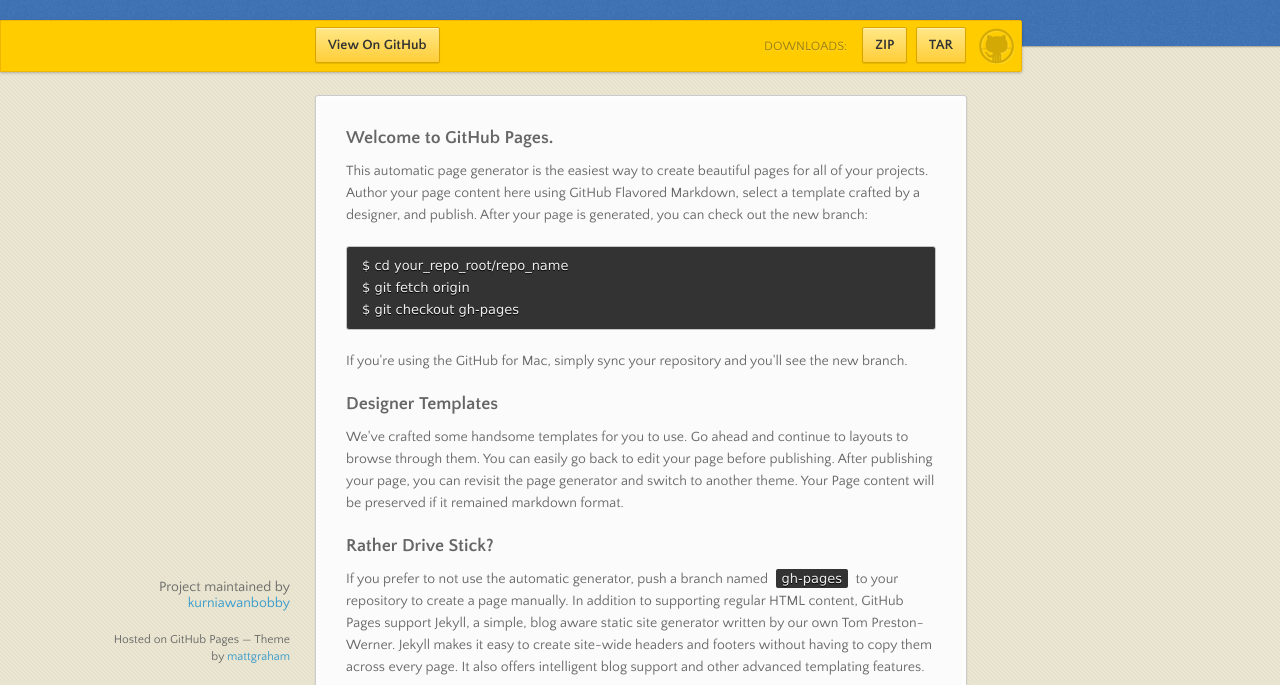
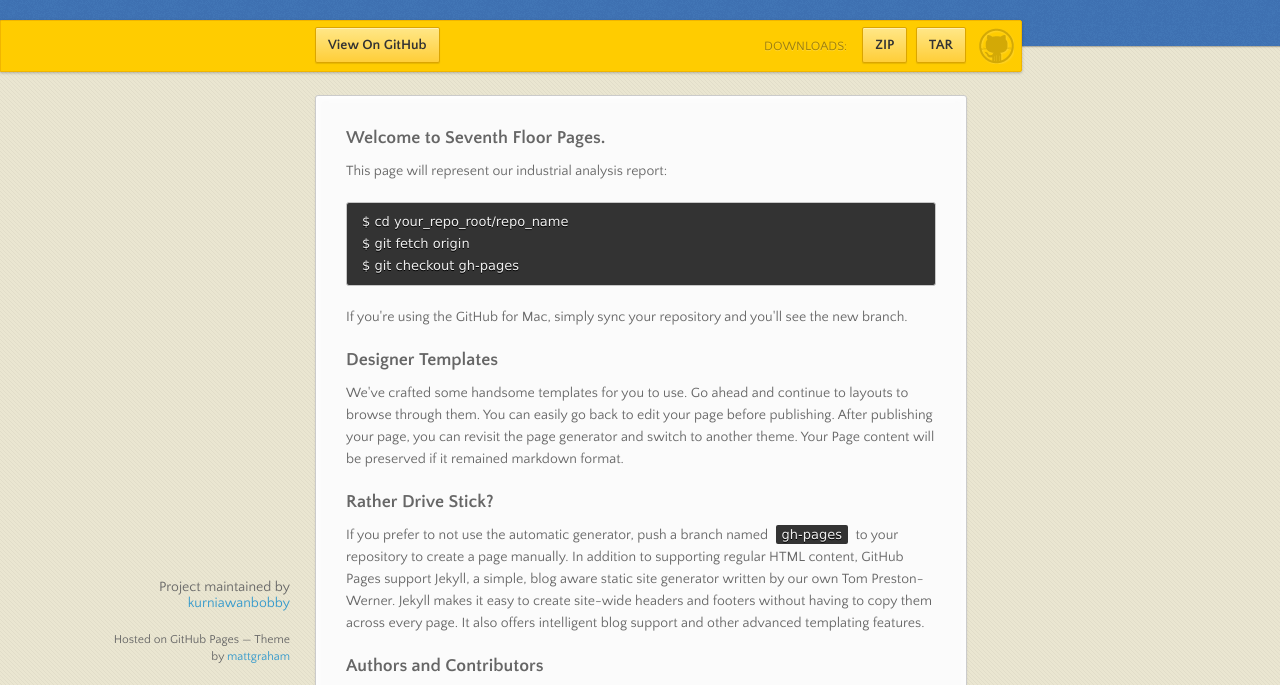
Before and after one commit to kurniawanbobby/seventh-floor, a plain HTML site: page index.html in a window 1280 px wide. Shown: the part 95-780 px from the top of the page. Drawn offline with nearby package versions, Linux system fonts and the light colour scheme.

```diff
--- a/index.html
+++ b/index.html
@@ -40,9 +40,9 @@
       </nav>
       <section>
         <h3>
-<a id="welcome-to-github-pages" class="anchor" href="#welcome-to-github-pages" aria-hidden="true"><span class="octicon octicon-link"></span></a>Welcome to GitHub Pages.</h3>
+<a id="welcome-to-seventh-floor-pages" class="anchor" href="#welcome-to-seventh-floor-pages" aria-hidden="true"><span class="octicon octicon-link"></span></a>Welcome to Seventh Floor Pages.</h3>
 
-<p>This automatic page generator is the easiest way to create beautiful pages for all of your projects. Author your page content here using GitHub Flavored Markdown, select a template crafted by a designer, and publish. After your page is generated, you can check out the new branch:</p>
+<p>This page will represent our industrial analysis report:</p>
 
 <pre><code>$ cd your_repo_root/repo_name
 $ git fetch origin
```
Also changed, not shown: params.json (+1 -1 lines).
